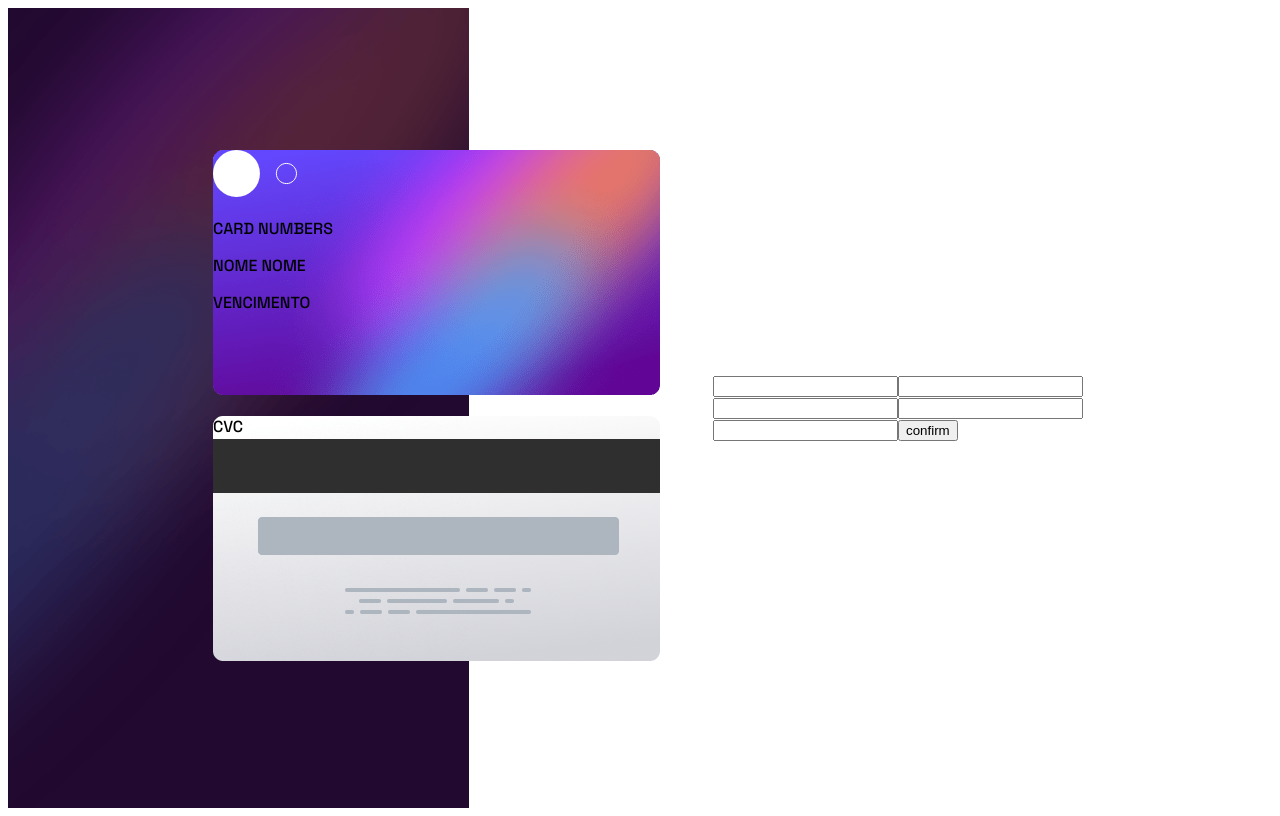
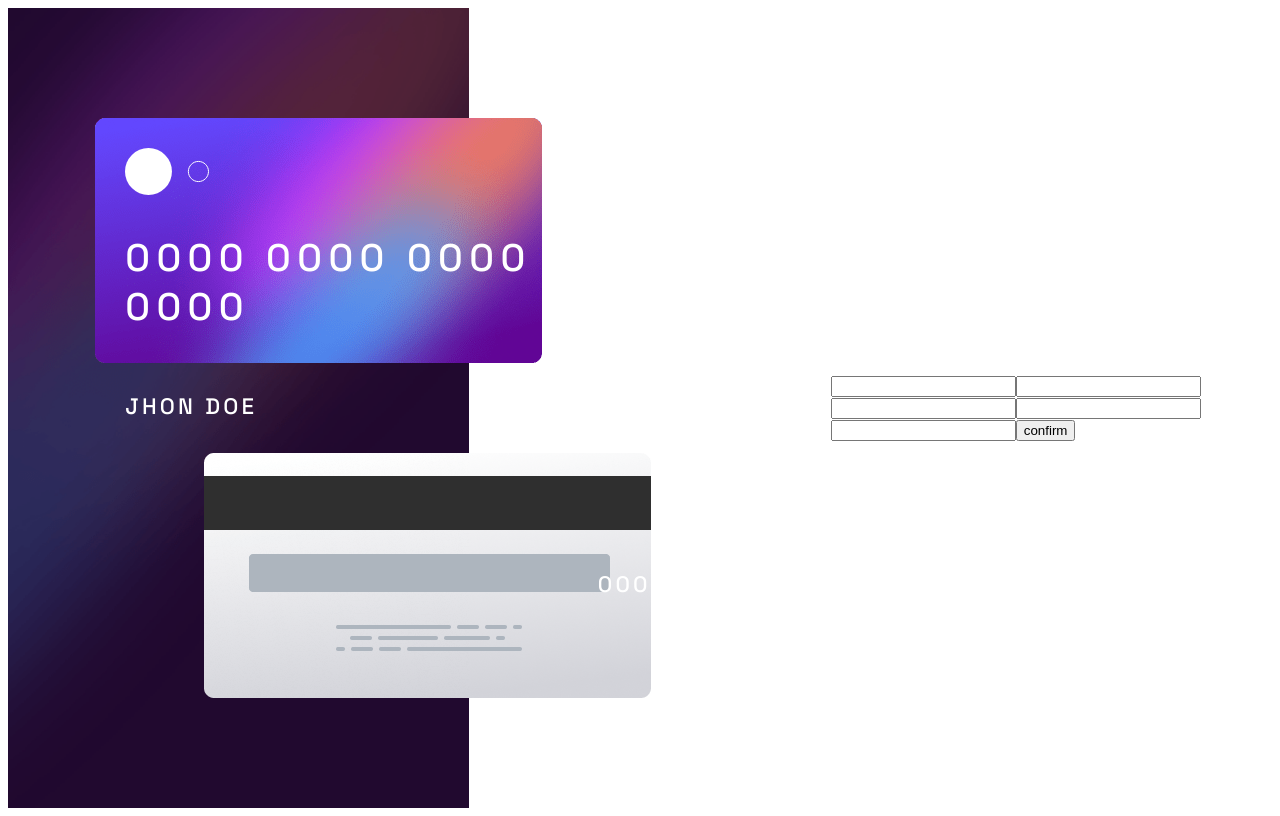
Before and after one commit to edilan-ribeiro/fm-interactive-card, a Next.js app: page / in a window 1280 px wide. Built offline with nearby package versions, Linux system fonts and the light colour scheme.

Commit message:
Style update
- card style added

```diff
--- a/src/app/page.tsx
+++ b/src/app/page.tsx
@@ -24,6 +24,7 @@ const Main = styled.main`
     display: flex;
     align-items: center;
     justify-content: center;
+    gap: 130px;
 
 
     background: url('/images/bg-main-desktop.png') no-repeat;
--- a/src/components/Card/Card.tsx
+++ b/src/components/Card/Card.tsx
@@ -8,38 +8,77 @@ export const Card = () => {
 			<CardFront>
 				<Image src={cardLogo} width={84} height={47} alt="card logo" />
 				<CardFrontData>
-					<p>CARD NUMBERS</p>
+					<p>0000 0000 0000 0000</p>
 					<div>
-						<p>NOME NOME</p>
-						<p>VENCIMENTO</p>
+						<p>JHON DOE</p>
+						<p>00/00</p>
 					</div>
 				</CardFrontData>
 			</CardFront>
 
 			<CardBack>
-				<p>CVC</p>
+				<p>000</p>
 			</CardBack>
 		</CardContainer>
 	)
 }
 
 const CardContainer = styled.div`
-	width: 500px;
-
+	max-width: fit-content;
+	overflow: hidden;
+	display: grid;
+	grid-template-areas:
+	"card-front card-front ."
+	". card-back card-back"
+	;
+	gap: 30px;
 `
 
 const CardFront = styled.div`
-    width: auto;
-	height: 250px;
+    width: 447px;
+	height: 245px;
 	background:  url('/images/bg-card-front.png') no-repeat;
+	grid-area: card-front;
+	margin-right: -320px;
+	padding: 30px;
+
+	display: flex;
+	flex-direction: column;
+	justify-content: space-between;
 `
 
 const CardFrontData = styled.div`
+	color: #FFF;
+	font-size: 2.4rem;
+	letter-spacing: 0.4rem;
+
+
+	div {
+		display: flex;
+		justify-content: space-between;
+		margin-top: 20px;
+
+		font-size: 1.4rem;
+		letter-spacing: 0.2rem;
+	}
 
 `
 
 const CardBack = styled.div`
-    width: auto;
-	height: 250px;
+	color: #FFF;
+    width: 447px;
+	height: 245px;
 	background: url('/images/bg-card-back.png') no-repeat;
+	grid-area: card-back;
+
+	display: flex;
+	align-items: center;
+	justify-content: flex-end;
+	padding-right:50px;
+
+	p {
+		font-size: 1.4rem;
+		letter-spacing: 0.2rem;
+		margin-bottom: 5px;
+	}
 `
```
